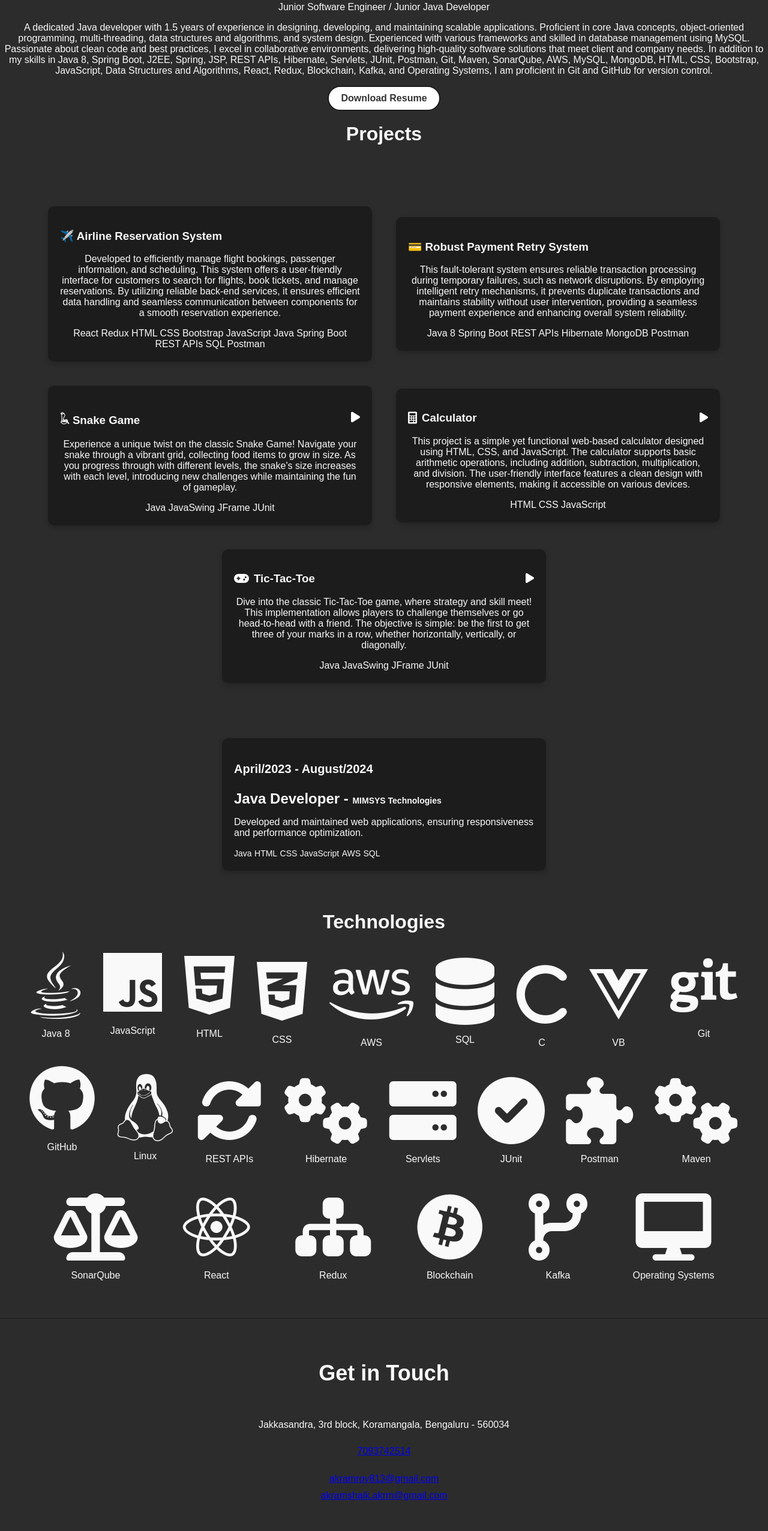
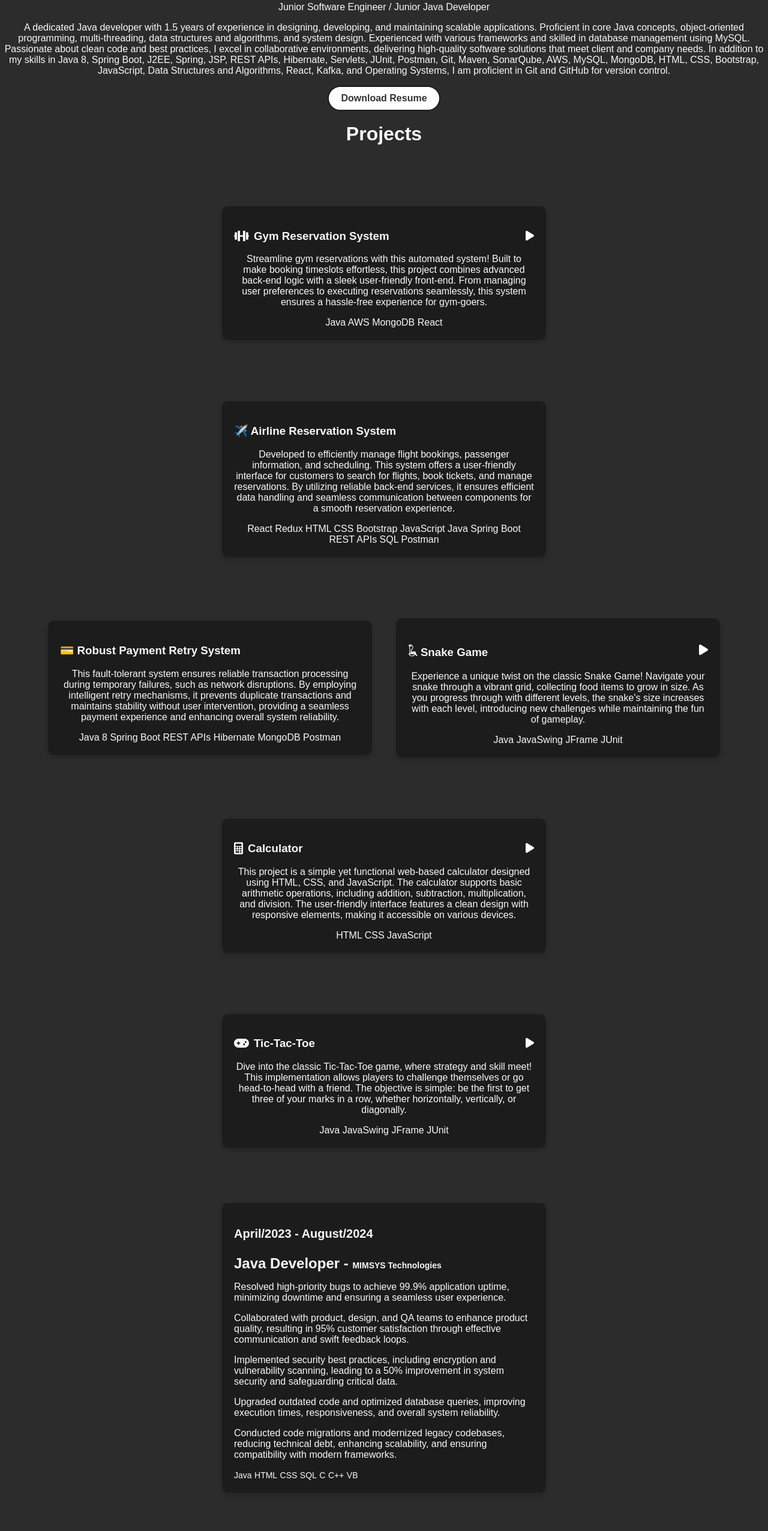
Before and after one commit to AkramShaik615/MyPortfolio, a plain HTML site: page index.html in a window 1280 px wide. Shown: the part 232-2785 px from the top of the page at 60% size. Drawn offline with Linux system fonts and the light colour scheme.

Commit message:
Update index.html
Updated the whoole code with the many changes like , projects, address, likns etc

```diff
--- a/index.html
+++ b/index.html
@@ -35,11 +35,10 @@
     Passionate about clean code and best practices, I excel in collaborative environments,
     delivering high-quality software solutions that meet client and company needs.
     In addition to my skills in Java 8, Spring Boot, J2EE, Spring, JSP, REST APIs, Hibernate, Servlets, JUnit, Postman, Git, Maven, SonarQube, AWS,
-    MySQL, MongoDB, HTML, CSS, Bootstrap, JavaScript, Data Structures and Algorithms, React, Redux, Blockchain,
-    Kafka, and Operating Systems,
+    MySQL, MongoDB, HTML, CSS, Bootstrap, JavaScript, Data Structures and Algorithms, React, Kafka, and Operating Systems,
     I am proficient in Git and GitHub for version control.</p>
 
-    <a href="https://drive.google.com/file/d/1PpRESBTGP_cZ6lQX3ofn7XH90_jmw3E6/view?usp=sharing" class="download-resume">Download Resume</a>
+    <a href="--https://drive.google.com/file/d/1PpRESBTGP_cZ6lQX3ofn7XH90_jmw3E6/view?usp=sharing" class="download-resume">Download Resume</a>
   </div>
 </div>
 
@@ -76,11 +75,34 @@
   <h2>Projects</h2>
 
    <div class="project-separator"></div> <!-- Separator line -->
+
+<!-- Gym Reservation System Item -->
+<div class="project-item">
+  <h3 style="position: relative; display: flex; align-items: center;">
+    <i class="fas fa-dumbbell" style="font-size: 20px; margin-right: 8px;"></i>
+    Gym Reservation System
+    <a href="" target="_blank" style="margin-left: auto;">
+      <i class="fas fa-play play-icon"></i>
+    </a>
+  </h3>
+  <p>Streamline gym reservations with this automated system! Built to make booking timeslots effortless,
+  this project combines advanced back-end logic with a sleek user-friendly front-end.
+  From managing user preferences to executing reservations seamlessly, this system ensures a hassle-free experience for gym-goers.</p>
+  <div class="technologies">
+    <span class="tech-tag"> Java </span>
+    <span class="tech-tag"> AWS </span>
+    <span class="tech-tag"> MongoDB </span>
+    <span class="tech-tag"> React </span>
+  </div>
+</div>
+
+<div class="project-separator"></div> <!-- Separator line -->
+
 <!-- Airline Reservation System Item -->
 <div class="project-item">
   <h3 style="position: relative; display: flex; align-items: center;">
     ✈️ Airline Reservation System
-    <a href="https://github.com/AkramShaik615/AirlineReservationSystem" target="_blank" style="margin-left: auto;">
+    <a href="" target="_blank" style="margin-left: auto;">
        </a>
   </h3>
   <p>Developed to efficiently manage flight bookings, passenger information, and scheduling.
@@ -102,11 +124,13 @@
   </div>
 </div>
 
+   <div class="project-separator"></div> <!-- Separator line -->
+
 <!-- Robust Payment Retry System Item -->
 <div class="project-item">
   <h3 style="position: relative; display: flex; align-items: center;">
     💳 Robust Payment Retry System
-    <a href="https://github.com/AkramShaik615/RobustPaymentRetrySystem" target="_blank" style="margin-left: auto;">
+    <a href="" target="_blank" style="margin-left: auto;">
       <!-- Link to GitHub repository (replace with actual URL) -->
     </a>
   </h3>
@@ -127,7 +151,7 @@
   <div class="project-item">
     <h3 style="position: relative; display: flex; align-items: center;">
       𓆘 Snake Game
-      <a href="https://github.com/AkramShaik615/SnakeGame" target="_blank" style="margin-left: auto;">
+      <a href="" target="_blank" style="margin-left: auto;">
           <i class="fas fa-play play-icon" style="font-size: 20px;"></i>
       </a>
     </h3>
@@ -141,6 +165,8 @@
       <span class="tech-tag"> JUnit </span>
     </div>
   </div>
+
+   <div class="project-separator"></div> <!-- Separator line -->
 
 <!-- Calculator Item -->
 <div class="project-item">
@@ -160,12 +186,13 @@
   </div>
 </div>
 
+   <div class="project-separator"></div> <!-- Separator line -->
   <!-- Tic-Tac-Toe Item -->
   <div class="project-item">
     <h3 style="position: relative; display: flex; align-items: center;">
       <i class="fas fa-gamepad" style="font-size: 20px; margin-right: 8px;"></i>
       Tic-Tac-Toe
-      <a href="https://github.com/AkramShaik615/TicTocToe" target="_blank" style="margin-left: auto;">
+      <a href="" target="_blank" style="margin-left: auto;">
         <i class="fas fa-play play-icon"></i>
       </a>
     </h3>
@@ -189,14 +216,19 @@
       <p class="experience-year">April/2023 - August/2024</p>
       <div class="experience-details">
         <h3>Java Developer - <span class="company">MIMSYS Technologies</span></h3>
-        <p>Developed and maintained web applications, ensuring responsiveness and performance optimization.</p>
+        <p>Resolved high-priority bugs to achieve 99.9% application uptime, minimizing downtime and ensuring a seamless user experience.</p>
+        <p>Collaborated with product, design, and QA teams to enhance product quality, resulting in 95% customer satisfaction through effective communication and swift feedback loops.</p>
+        <p>Implemented security best practices, including encryption and vulnerability scanning, leading to a 50% improvement in system security and safeguarding critical data.</p>
+        <p>Upgraded outdated code and optimized database queries, improving execution times, responsiveness, and overall system reliability.</p>
+        <p>Conducted code migrations and modernized legacy codebases, reducing technical debt, enhancing scalability, and ensuring compatibility with modern frameworks.</p>
         <div class="technologies">
           <span class="tech-tag">Java</span>
           <span class="tech-tag">HTML</span>
           <span class="tech-tag">CSS</span>
-          <span class="tech-tag">JavaScript</span>
-          <span class="tech-tag">AWS</span>
           <span class="tech-tag">SQL</span>
+          <span class="tech-tag">C</span>
+          <span class="tech-tag">C++</span>
+          <span class="tech-tag">VB</span>
         </div>
       </div>
     </div>
@@ -282,14 +314,10 @@
       <i class="fab fa-react"></i>
       <p>React</p>
     </div>
-    <div class="tech-item tech-item-21">
-      <i class="fas fa-sitemap"></i>
-      <p>Redux</p>
-    </div>
-    <div class="tech-item tech-item-22">
-      <i class="fab fa-bitcoin"></i>
-      <p>Blockchain</p>
-    </div>
+   <div class="tech-item tech-item-21">
+    <i class="fab fa-docker"></i>
+    <p>Docker</p>
+  </div>
     <div class="tech-item tech-item-23">
       <i class="fas fa-code-branch"></i>
       <p>Kafka</p>
@@ -306,10 +334,9 @@
 <div class="contact-container">
   <h2>Get in Touch</h2>
   <div class="text-center">
-    <p>Jakkasandra, 3rd block, Koramangala, Bengaluru - 560034</p>
+    <p>10th block, Koramangala, Bengaluru - 560034</p>
     <a href="tel:7093742514">7093742514</a><br>
     <a href="mailto:akramroy813@gmail.com">akramroy813@gmail.com</a>
-    <a href="mailto:akramshaik.akrm@gmail.com">akramshaik.akrm@gmail.com</a>
   </div>
 </div>
 
```
